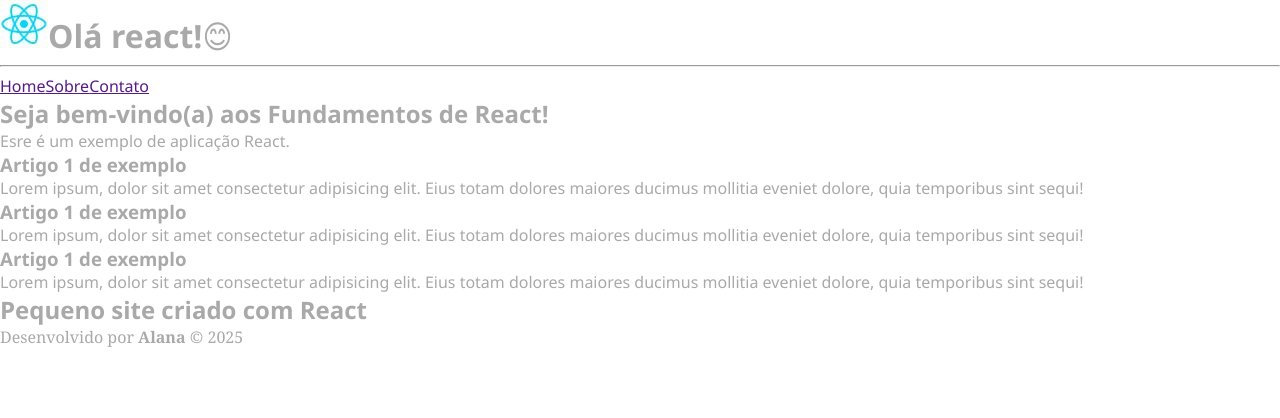
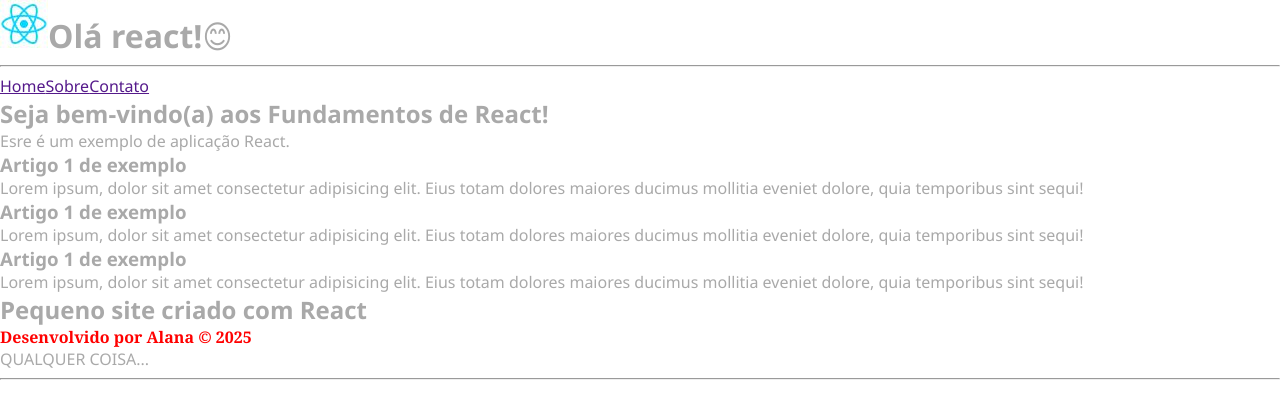
Before and after one commit to alanasrocha08/react-fundamentos, a React (Vite) app: page / in a window 1280 px wide. Shown: the top 418 px of the page. Built offline with nearby package versions, Linux system fonts and the light colour scheme.

Commit message:
Update Rodape.tsx

```diff
--- a/src/components/Rodape.tsx
+++ b/src/components/Rodape.tsx
@@ -1,10 +1,14 @@
 export default function Rodape() {
   return (
-    <footer>
-      <h2>Pequeno site criado com React</h2>
-      <p>
-        Desenvolvido por <b>Alana</b> &copy; 2025
-      </p>
-    </footer>
+    <>
+      <footer>
+        <h2>Pequeno site criado com React</h2>
+        <p style={{ color: "red", fontWeight: "bold" }}>
+          Desenvolvido por <b>Alana</b> &copy; 2025
+        </p>
+      </footer>
+      <p className="outro-texto">Qualquer coisa...</p>
+      <hr />
+    </>
   );
 }
```
